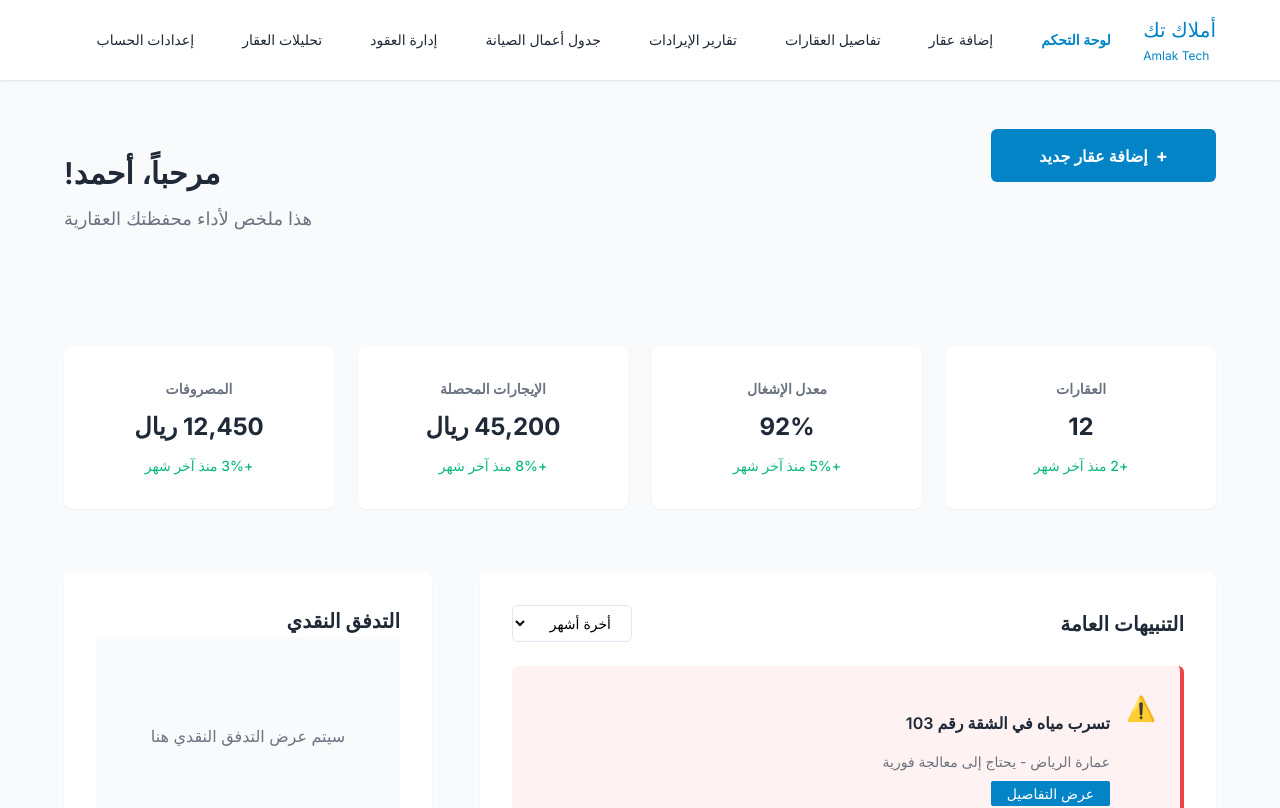
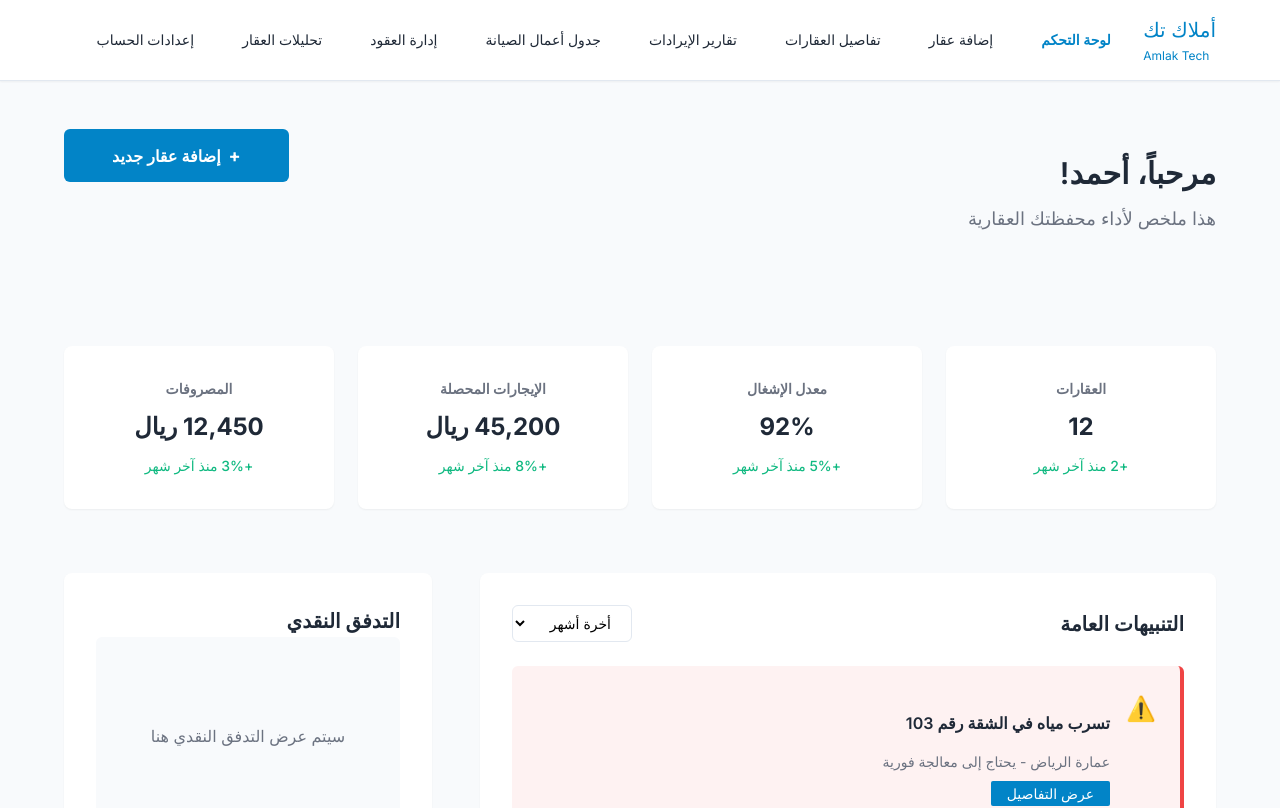
Before and after one commit to yaraabdullah/AmlakTech-Website, a Next.js app: page /owner/dashboard in a window 1280 px wide. Shown: the top 808 px of the page. Built offline with nearby package versions, Linux system fonts and the light colour scheme.

Commit message:
upade the postion

```diff
--- a/components/OwnerDashboard.tsx
+++ b/components/OwnerDashboard.tsx
@@ -109,16 +109,16 @@
         <div className={styles.container}>
           {/* Header Section with Button and Welcome */}
           <div className={styles.headerSection}>
+            <div className={styles.welcomeSection}>
+              <h1 className={styles.welcomeTitle}>مرحباً، أحمد!</h1>
+              <p className={styles.welcomeSubtitle}>هذا ملخص لأداء محفظتك العقارية</p>
+            </div>
+
             <div className={styles.addPropertySection}>
               <button className={styles.addPropertyBtn}>
                 <span className={styles.addIcon}>+</span>
                 إضافة عقار جديد
               </button>
-            </div>
-
-            <div className={styles.welcomeSection}>
-              <h1 className={styles.welcomeTitle}>مرحباً، أحمد!</h1>
-              <p className={styles.welcomeSubtitle}>هذا ملخص لأداء محفظتك العقارية</p>
             </div>
           </div>
 
--- a/styles/OwnerDashboard.module.css
+++ b/styles/OwnerDashboard.module.css
@@ -163,7 +163,7 @@
 /* Add Property Section */
 .addPropertySection {
   display: flex;
-  justify-content: flex-start;
+  justify-content: flex-end;
 }
 
 .addPropertyBtn {
@@ -197,8 +197,8 @@
 .welcomeSection {
   display: flex;
   flex-direction: column;
-  align-items: flex-end;
-  text-align: right;
+  align-items: flex-start;
+  text-align: left;
 }
 
 /* KPI Section */
```
